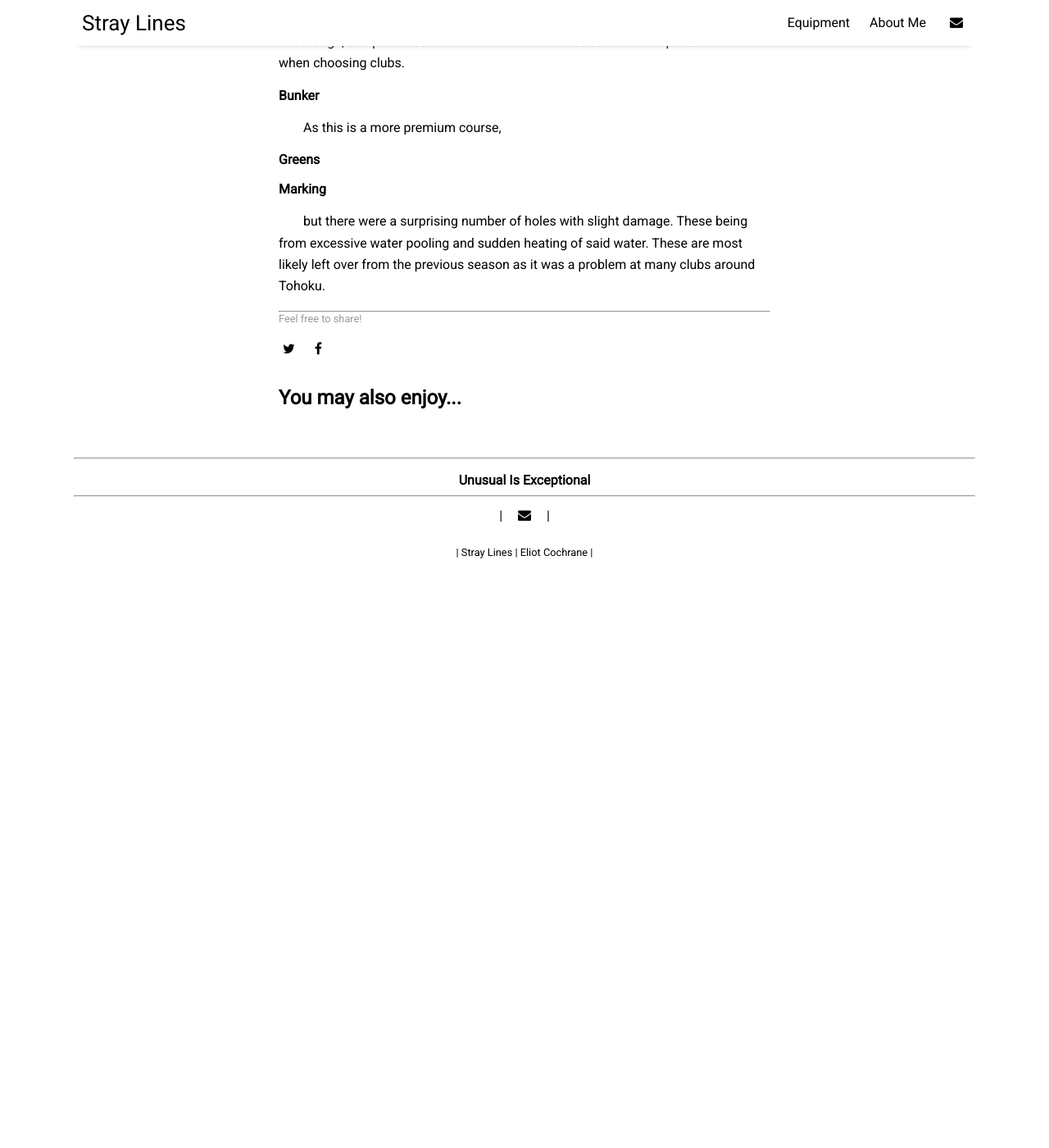
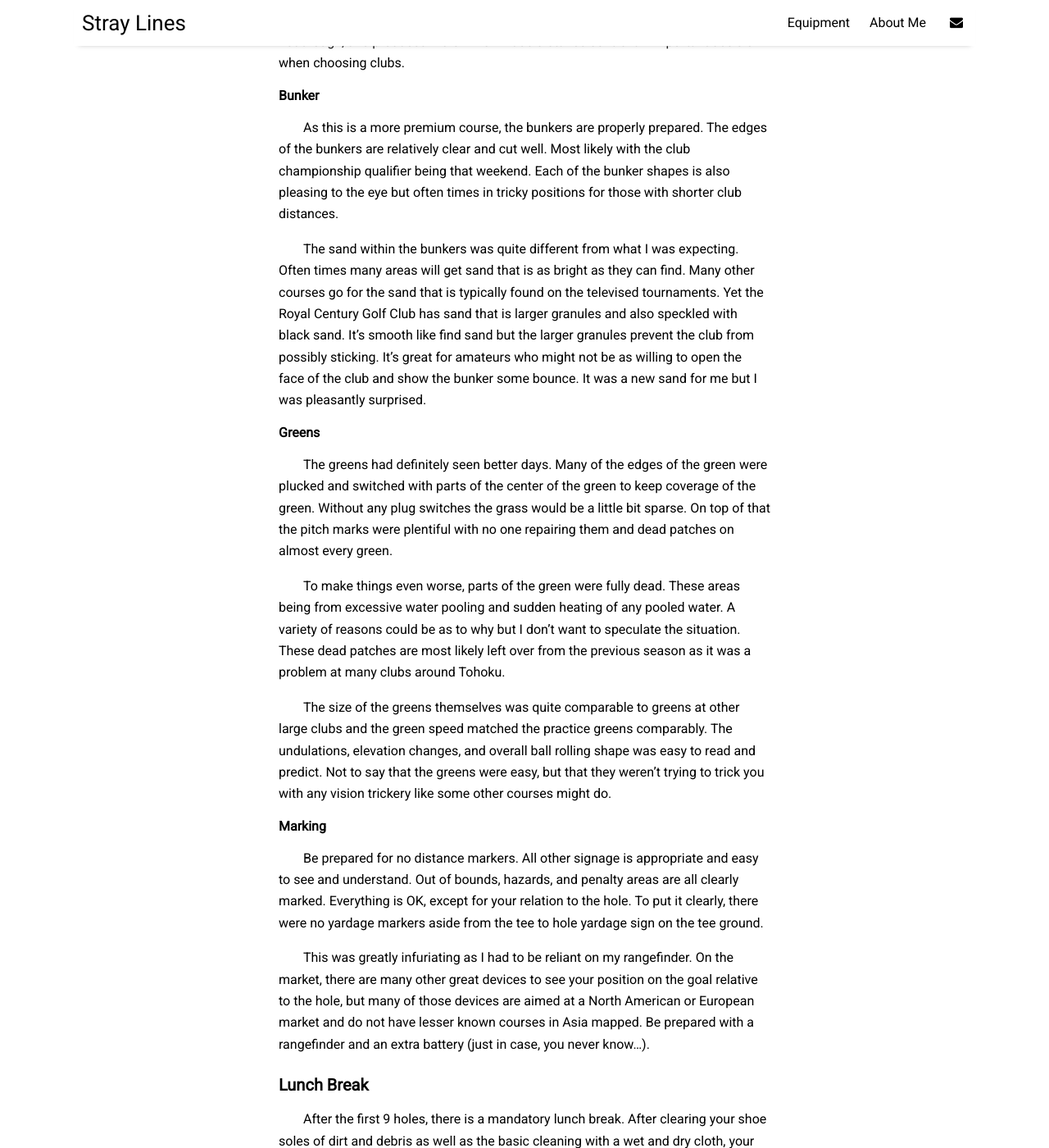
Before and after one commit to eliotcochrane/eliotcochrane.github.io, a Jekyll site: the page built from wip/Royal Century Gold Club.md, in a window 1280 px wide and 1400 px high, scrolled down 3397 px. Shown: the whole window at 82% size. Built offline with Jekyll 4.4.1, drawn with Linux system fonts in a browser that asks for light colours; nearby versions of some CDN libraries; before the commit the page ends 4109 px from its top, so only the background shows below that; some of the changed text lies outside the part shown.

Commit message:
Content Updates
-Create Kurikoma Golf Club WIP
-Update content of RCGC

```diff
--- a/wip/Royal Century Gold Club.md
+++ b/wip/Royal Century Gold Club.md
@@ -62,13 +62,48 @@ Each of the holes had a very clear separation from the fairway and the rough. Un
 
 #### Rough
 
-The following weekend was the club tournament for the members who wanted to take part in the club qualifier for the Iwate Prefectural Amateur Golf Tournament. For this, the grass was particularly longer than usual for a course in Japan. Japan tends to have relatively short rough compared to other countries as standard.
+The following weekend was the club tournament for the members who wanted to take part in the club qualifier for the yearly club championship at the end of the month. For this, the grass was particularly longer than usual for a course in Japan. Japan tends to have relatively short rough compared to other countries as standard.
 
 The grass was quite thick for amateurs and could have been significantly more intimating than usual for the average Japanese golfer. As a foreigner who is quite active, I found this rough to be quite easy to glide a club through. More often than not though, this produced fliers which made distance control an important decision when choosing clubs.
 
 #### Bunker
 
-As this is a more premium course,
+As this is a more premium course, the bunkers are properly prepared. The edges of the bunkers are relatively clear and cut well. Most likely with the club championship qualifier being that weekend. Each of the bunker shapes is also pleasing to the eye but often times in tricky positions for those with shorter club distances.
+
+The sand within the bunkers was quite different from what I was expecting. Often times many areas will get sand that is as bright as they can find. Many other courses go for the sand that is typically found on the televised tournaments. Yet the Royal Century Golf Club has sand that is larger granules and also speckled with black sand. It's smooth like find sand  but the larger granules prevent the club from possibly sticking. It's great for amateurs who might not be as willing to open the face of the club and show the bunker some bounce. It was a new sand for me but I was pleasantly surprised.
+
 #### Greens
+
+The greens had definitely seen better days. Many of the edges of the green were plucked and switched with parts of the center of the green to keep coverage of the green. Without any plug switches the grass would be a little bit sparse. On top of that the pitch marks were plentiful with no one repairing them and dead patches on almost every green.
+
+To make things even worse, parts of the green were fully dead. These areas being from excessive water pooling and sudden heating of any pooled water. A variety of reasons could be as to why but I don't want to speculate the situation. These dead patches are most likely left over from the previous season as it was a problem at many clubs around Tohoku.
+
+The size of the greens themselves was quite comparable to greens at other large clubs and the green speed matched the practice greens comparably. The undulations, elevation changes, and overall ball rolling shape was easy to read and predict. Not to say that the greens were easy, but that they weren't trying to trick you with any vision trickery like some other courses might do.
+
 #### Marking
-but there were a surprising number of holes with slight damage. These being from excessive water pooling and sudden heating of said water. These are most likely left over from the previous season as it was a problem at many clubs around Tohoku.
+
+Be prepared for no distance markers. All other signage is appropriate and easy to see and understand. Out of bounds, hazards, and penalty areas are all clearly marked. Everything is OK, except for your relation to the hole. To put it clearly, there were no yardage markers aside from the tee to hole yardage sign on the tee ground.
+
+This was greatly infuriating as I had to be reliant on my rangefinder. On the market, there are many other great devices to see your position on the goal relative to the hole, but many of those devices are aimed at a North American or European market and do not have lesser known courses in Asia mapped. Be prepared with a rangefinder and an extra battery (just in case, you never know...).
+
+### Lunch Break
+
+After the first 9 holes, there is a mandatory lunch break. After clearing your shoe soles of dirt and debris as well as the basic cleaning with a wet and dry cloth, your free to head to the dining room. Inside you will be seated by a waiter or waitress with water soon on the way.
+
+The menu isn't as extensive as high end restaurants because they are serving a smaller market, but the menu at Royal Century GC was more than enough to satisfy anyone. With foods ranging from hot to cold and vegetable heavy to meat heavy foods, they have enough choice to help fuel you for the next 9 holes.
+
+The service was excellent and the time from food orders to served on the table was surprisingly fast. This matched with their ample lunch break schedule of about 45 minutes, meant you had a lot of time to eat, drink, and talk amongst your group. Upon your return to the cart, your complimentary tea will be refilled and your used cups taken and replaced with me cleaned cups in a plastic sleeve.
+
+Now you're ready to take on the next 9 holes!
+
+### Post Round
+
+After the round, upon returning the cart to the club house you will claim your things and also check that all of your clubs are present and not forgotten somewhere on the course. After checking you have all of your belongings, you may return to the club house for a post round onsen bath.
+
+The bath is free and towels are free to use but not take home. Many people will bring a change of clothes but if you have the same clothes it is OK too. Here you may use the onsen just a though it were a regular onsen. Be courteous and clean when you use the onsen bath.
+
+### Overall Experience
+
+The Royal Century Golf Club is a step above other places but also falls behind in others. The service is great, amenities are fantastic, and the course layout and design are great. But poor maintenance over the years in places like the tee grounds and greens leave some of the most important areas left to be desired. The core experience is the course itself and sometimes it left a bad taste in my mouth from lack of grass on some tee boxes and dead spots located on some greens with plug holes surrounding some greens so as to rehabilitate the green.
+
+But overall, I was pleasantly surprised and had an overall great experience. Don't forget to bring a rangefinder and also a nice set of clothes to wear to the course! WIth the right friends, any of the shortcomings will be soon forgotten.
```
Also changed, not shown: other parts of wip/Royal Century Gold Club.md (+1 -1 lines), wip/Kurikoma Golf Club.md (added, +71 -0 lines).
